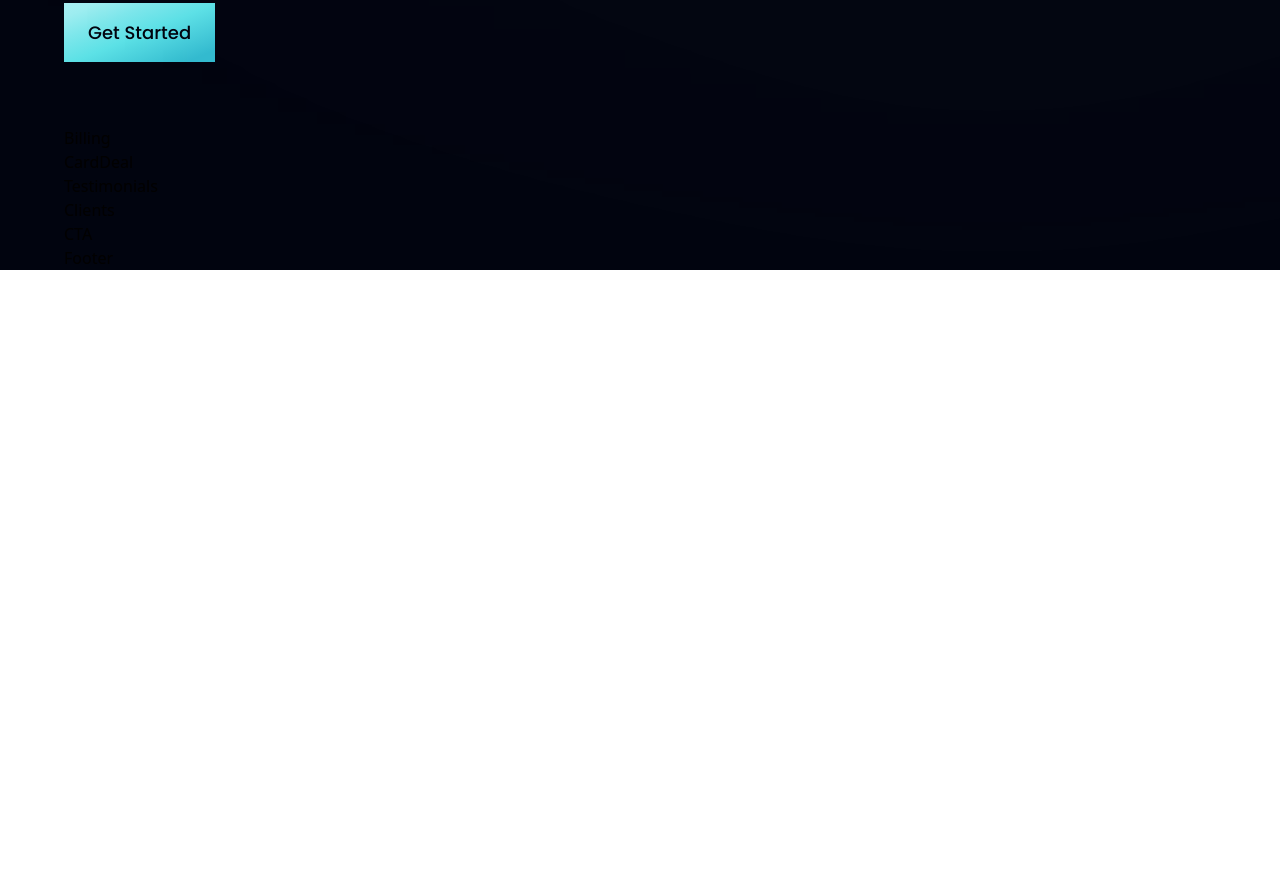
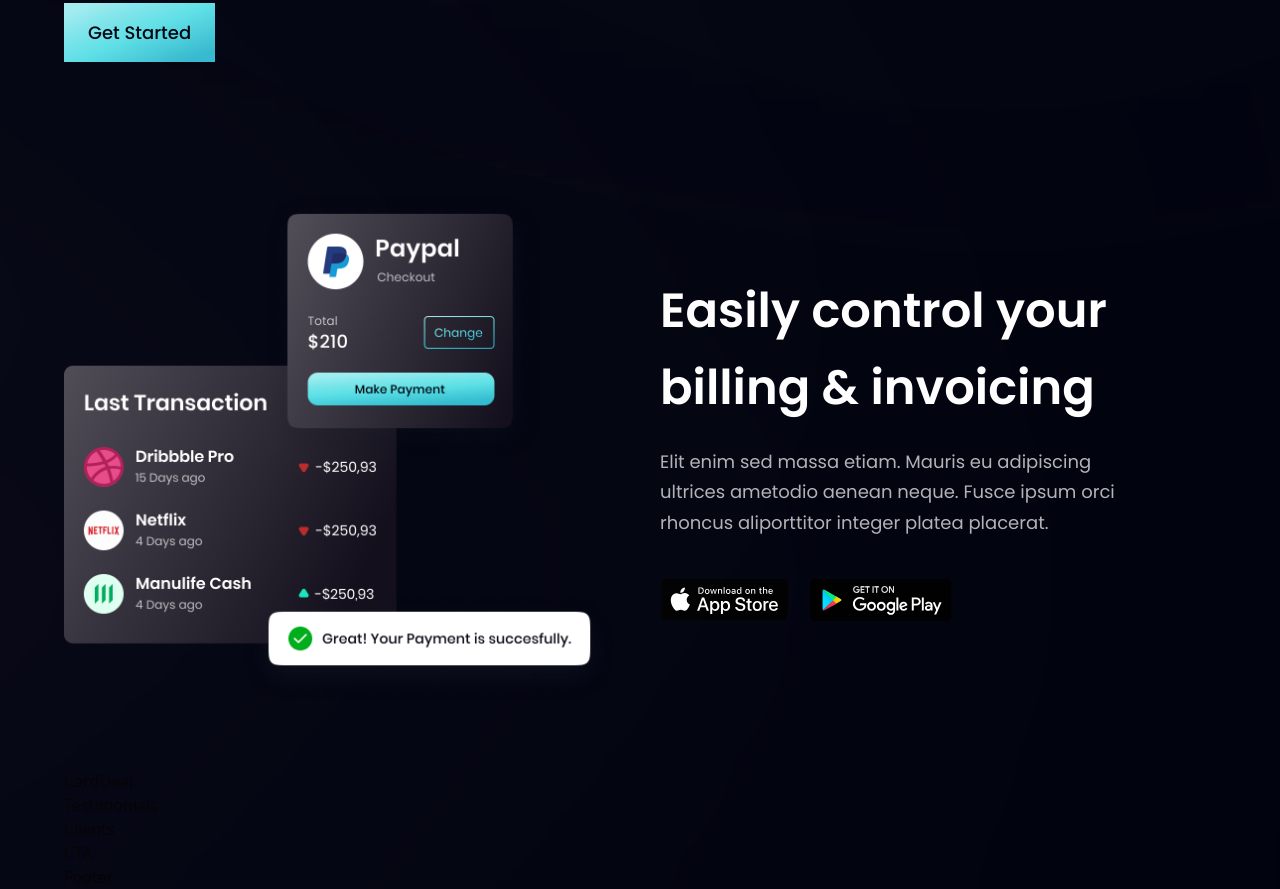
Before and after one commit to benasi000/ModernWebApp, a React (Vite) app: page / in a window 1280 px wide. Shown: the part 1370-2259 px from the top of the page. Before the commit the page ends 1640 px from the top, so only its background shows below. Built offline with nearby package versions, Linux system fonts and the light colour scheme.

Commit message:
MWA:[0018] added billing section to the page

```diff
--- a/src/Components/Billing.jsx
+++ b/src/Components/Billing.jsx
@@ -1,8 +1,36 @@
 import React from 'react'
+import { apple, bill, google } from '../assets'
+import styles, { layout } from '../style'
 
 const Billing = () => {
   return (
-    <div>Billing</div>
+    <section id="product" className={layout.sectionReverse}>
+      <div className={layout.sectionImgReverse}>
+        <img src={bill} alt="billing" className="w-[100%] h-[100%] relative z-[5]" />
+
+        {/* gradient start */}
+        <div className="absolute z-[3] -left-1/2 top-0 w-[50%] h-[50%] rounded-full white__gradient" />
+        <div className="absolute z-[0] w-[50%] h-[50%] -left-1/2 bottom-0 rounded-full pink__gradient" />
+        {/* gradient end */}
+      </div>
+
+      <div className={layout.sectionInfo}>
+        <h2 className={styles.heading2}>
+          Easily control your <br className="sm:block hidden" /> billing &
+          invoicing
+        </h2>
+        <p className={`${styles.paragraph} max-w-[470px] mt-5`}>
+          Elit enim sed massa etiam. Mauris eu adipiscing ultrices ametodio
+          aenean neque. Fusce ipsum orci rhoncus aliporttitor integer platea
+          placerat.
+        </p>
+
+        <div className="flex flex-row flex-wrap sm:mt-10 mt-6">
+          <img src={apple} alt="google_play" className="w-[128.86px] h-[42.05px] object-contain mr-5 cursor-pointer" />
+          <img src={google} alt="google_play" className="w-[144.17px] h-[43.08px] object-contain cursor-pointer" />
+        </div>
+      </div>
+    </section>
   )
 }
 
```
